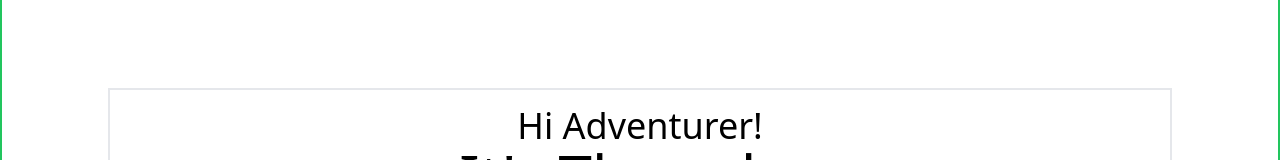
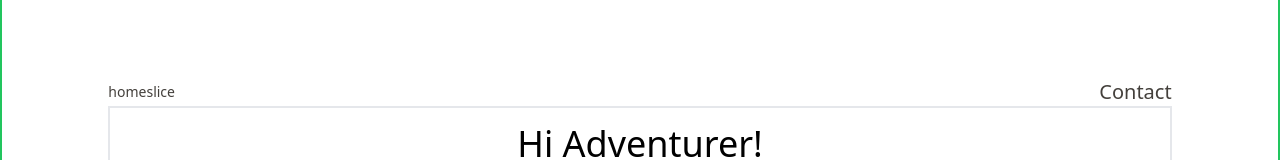
Before and after one commit to donovangomez/dont-waste-resin, a Next.js app: page / in a window 1280 px wide. Shown: the part 240-400 px from the top of the page. Built offline with nearby package versions, Linux system fonts and the light colour scheme; no server answers; the database is empty.

Commit message:
add Navbar component

```diff
--- a/src/components/CharacterCard.tsx
+++ b/src/components/CharacterCard.tsx
@@ -10,6 +10,7 @@ const CharacterCard: React.FC<CharacterCardProps> = ({ name, icon }) => {
     <li className="rounded-md border-2 border-pink-600">
       <div>{name}</div>
       <img src={icon} alt={name} />
+      <button>+</button>
     </li>
   );
 };
--- /dev/null
+++ b/src/components/Navbar.tsx
@@ -0,0 +1,22 @@
+import React from "react";
+
+export const Navbar = () => {
+  return (
+    <nav className="relative mx-auto flex w-5/6 pt-2 text-sm font-medium text-stone-700">
+      <ul className="relative mx-auto grid w-full grid-cols-4 items-center md:w-full lg:w-full">
+        <ul className="hidden md:flex md:items-center md:justify-start md:gap-6">
+          <li className="md:flex md:items-center md:justify-center">
+            <a href="/">homeslice</a>
+          </li>
+        </ul>
+        <ul className="flex w-[22.55rem] justify-center gap-6 md:col-span-3 md:flex md:w-full md:justify-end">
+          <li className="flex items-center justify-center text-xl transition duration-75 hover:text-violet-500">
+            <a href="/contact">Contact</a>
+          </li>
+        </ul>
+      </ul>
+    </nav>
+  );
+};
+
+export default Navbar;
--- a/src/pages/index.tsx
+++ b/src/pages/index.tsx
@@ -6,6 +6,7 @@ import { format, compareAsc } from "date-fns";
 import CharactersContainer from "../components/CharactersContainer";
 import WeaponsContainer from "../components/WeaponsContainer";
 import TodayCard from "../components/TodayCard";
+import Navbar from "../components/Navbar";
 
 interface FarmableProps {
   characters: {
@@ -35,6 +36,7 @@ const Home: NextPage<FarmableProps> = ({ characters, weapons }) => {
         <link rel="icon" href="/favicon.ico" />
       </Head>
       <main className="flex min-h-screen flex-col items-center justify-center border-2 border-green-500">
+        <Navbar />
         <TodayCard today={today} />
         <CharactersContainer characters={characters} today={today} />
         <WeaponsContainer weapons={weapons} today={today} />
```
